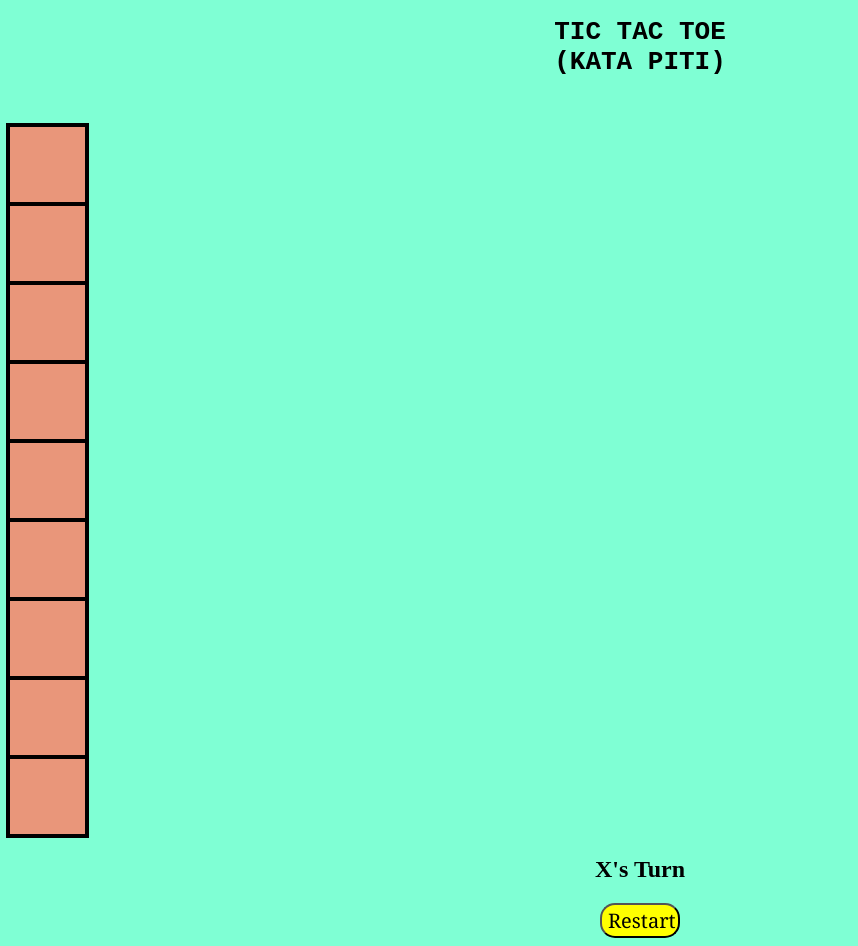
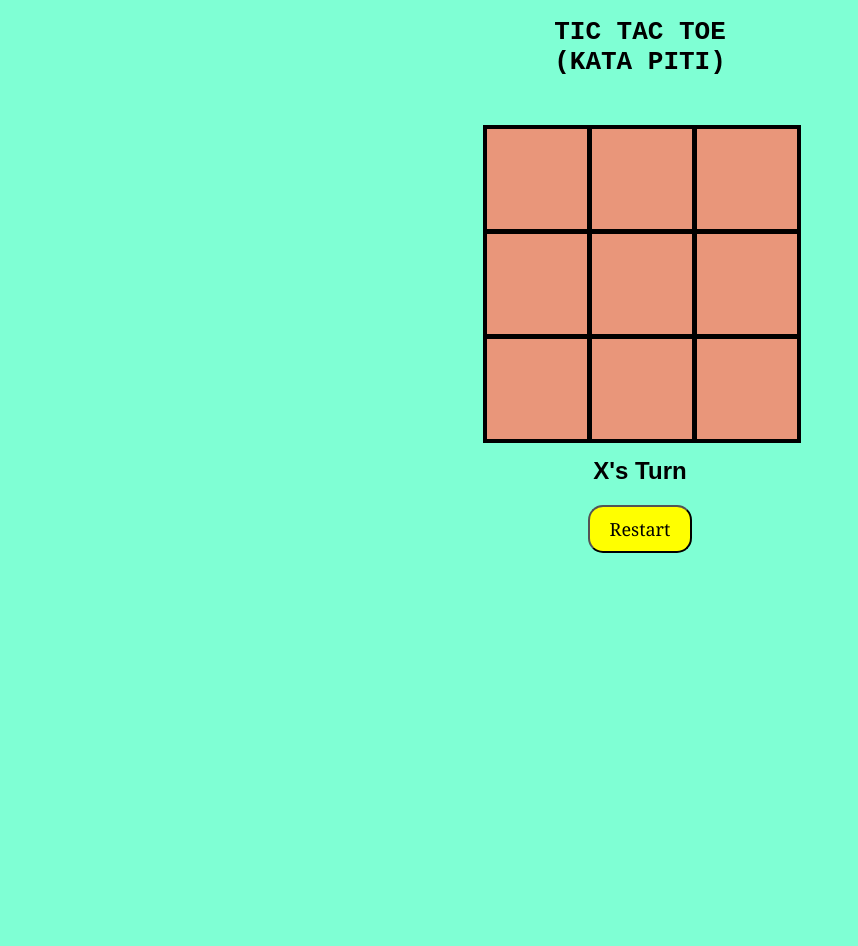
Before and after one commit to AnirbansarkarS/Tic-Tac-Toe, a plain HTML site: page index.html in a window 1280 px wide. Shown: the whole page, without its empty margins (0-858 px from the left). After the commit the page ends 800 px from the top, so only its background shows below. Drawn offline with Linux system fonts and the light colour scheme.

Commit message:
Update style.css

```diff
--- a/style.css
+++ b/style.css
@@ -5,13 +5,12 @@ h1{
     text-align: center;
 }
 .cell{
-    background-color: darksalmon;
+   background-color: darksalmon;
    border: 2px solid black;
    width: 75px;
    height: 75px;
    box-shadow: 0 0 0 2px;
-   /* line-height: px; */
-   font-size: 50px;
+   font-size: 60px;
    cursor:pointer;
    font-family: "permanent marker", cursive;
    text-align: center;
@@ -25,22 +24,68 @@ h1{
 button{
     display: block;
     margin: auto;
-
-
 }
 h2{
-
-    text-align: center;
+ text-align: center;
 }
 button{
     font-weight: 400;
     border-radius: 15px;
     font-family:Georgia, 'Times New Roman', Times, serif;
     font-size: 125%;
-    height: 35px;
-    width: 80px;
     background-color: rgb(255, 255, 0);
 }
 button:hover{
     background-color: crimson;
 }
+body {
+    text-align: center;
+    font-family: Arial, sans-serif;
+
+}
+
+h2 {
+    font-size: 24px;
+    transition: color 0.3s ease-in-out; /* Smooth color transition */
+}
+
+.board {
+    display: grid;
+    grid-template-columns: repeat(3, 100px);
+    grid-template-rows: repeat(3, 100px);
+    gap: 5px;
+    margin: 20px auto;
+    position: relative;
+    width: 310px;
+}
+
+.cell {
+    width: 100px;
+    height: 100px;
+    border: 2px solid black;
+    font-size: px;
+    font-weight: bold;
+    text-align: center;
+    line-height: 100px;
+    cursor: pointer;
+    transition: background-color 0.3s;
+}
+
+.cell:hover {
+    background-color:#d744ea;
+}
+
+#restart {
+    padding: 10px 20px;
+    font-size: 18px;
+    margin-top: 10px;
+    cursor: pointer;
+}
+
+#winning-line {
+    position: absolute;
+    background-color: red;
+    height: 5px;
+    width: 0;
+    transition: width 0.5s ease-in-out;
+}
```
